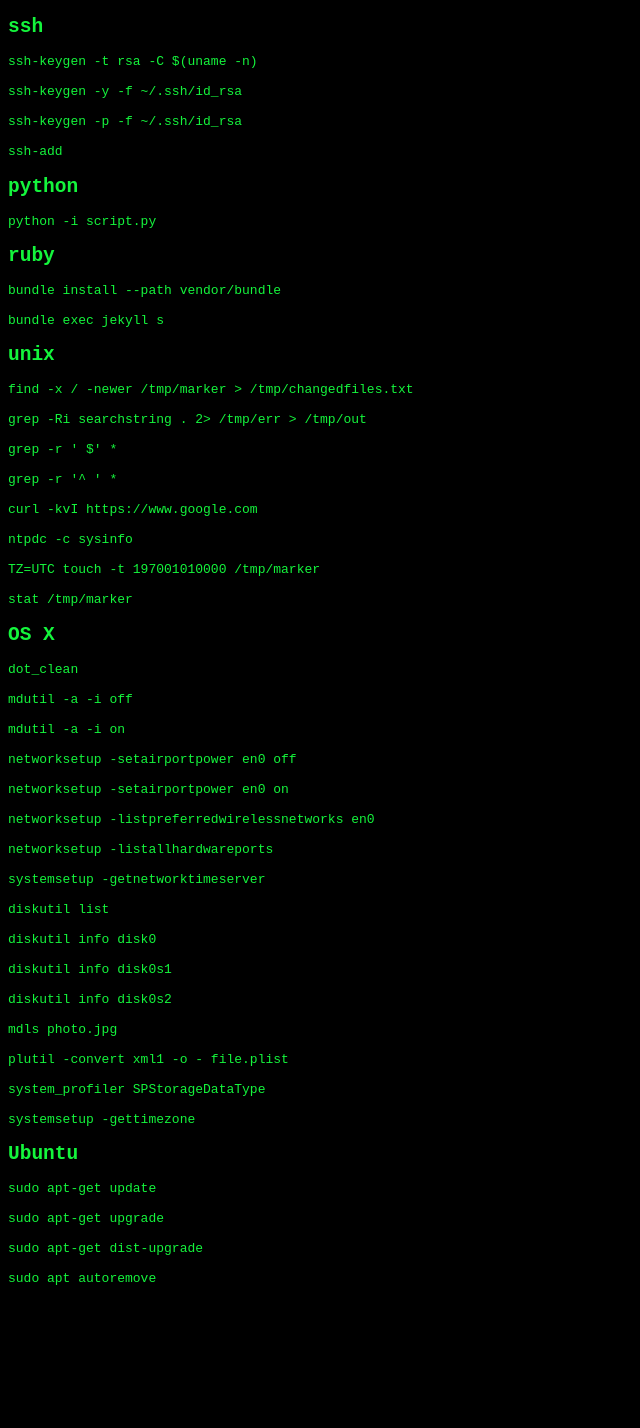
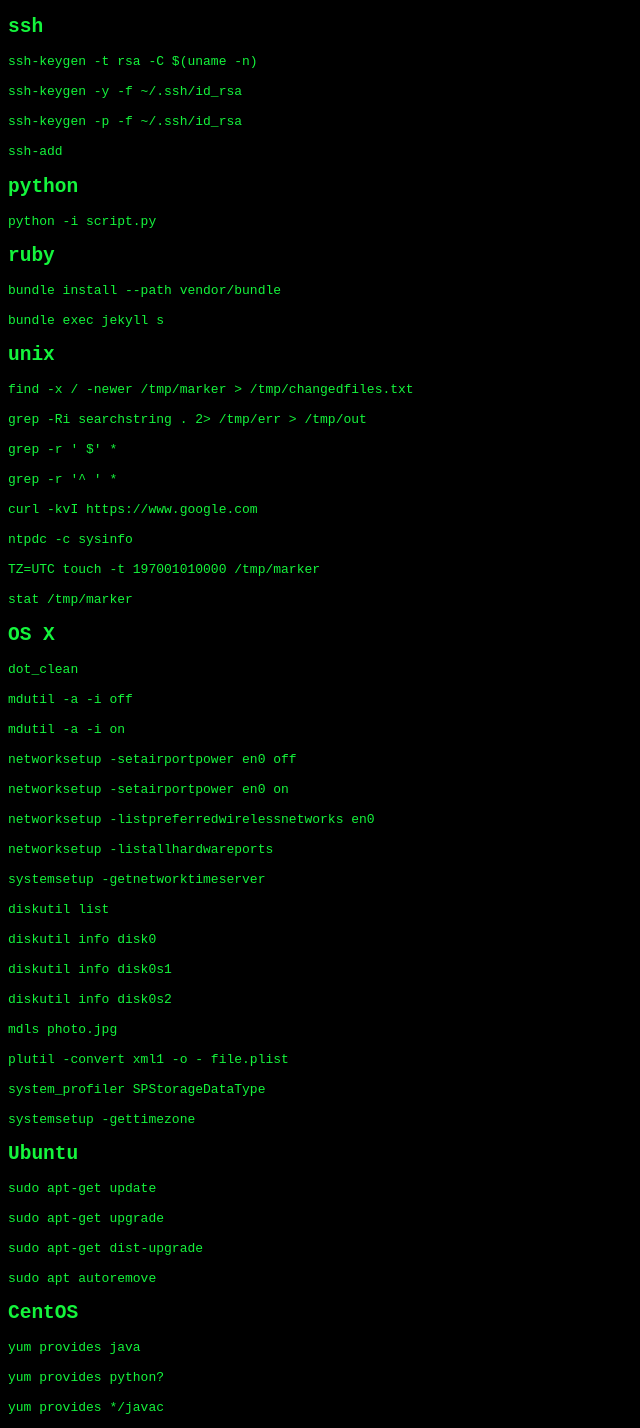
Before and after one commit to davejagoda/davejagoda.github.io, a Jekyll site: the page built from useful/useful_unix_commands.md, in a window 1280 px wide. Shown: the whole page, without its empty margins (0-640 px from the left). Built offline with Jekyll 4.4.1, drawn with Linux system fonts in a browser that asks for light colours; before the commit the page ends 1299 px from its top, so only the background shows below that.

Commit message:
Add some yum provides invocations to useful_unix_commands.md

````diff
--- a/useful/useful_unix_commands.md
+++ b/useful/useful_unix_commands.md
@@ -102,3 +102,14 @@
 
 sudo apt autoremove
 ```
+
+CentOS
+------
+
+```
+yum provides java
+
+yum provides python?
+
+yum provides */javac
+```
````
